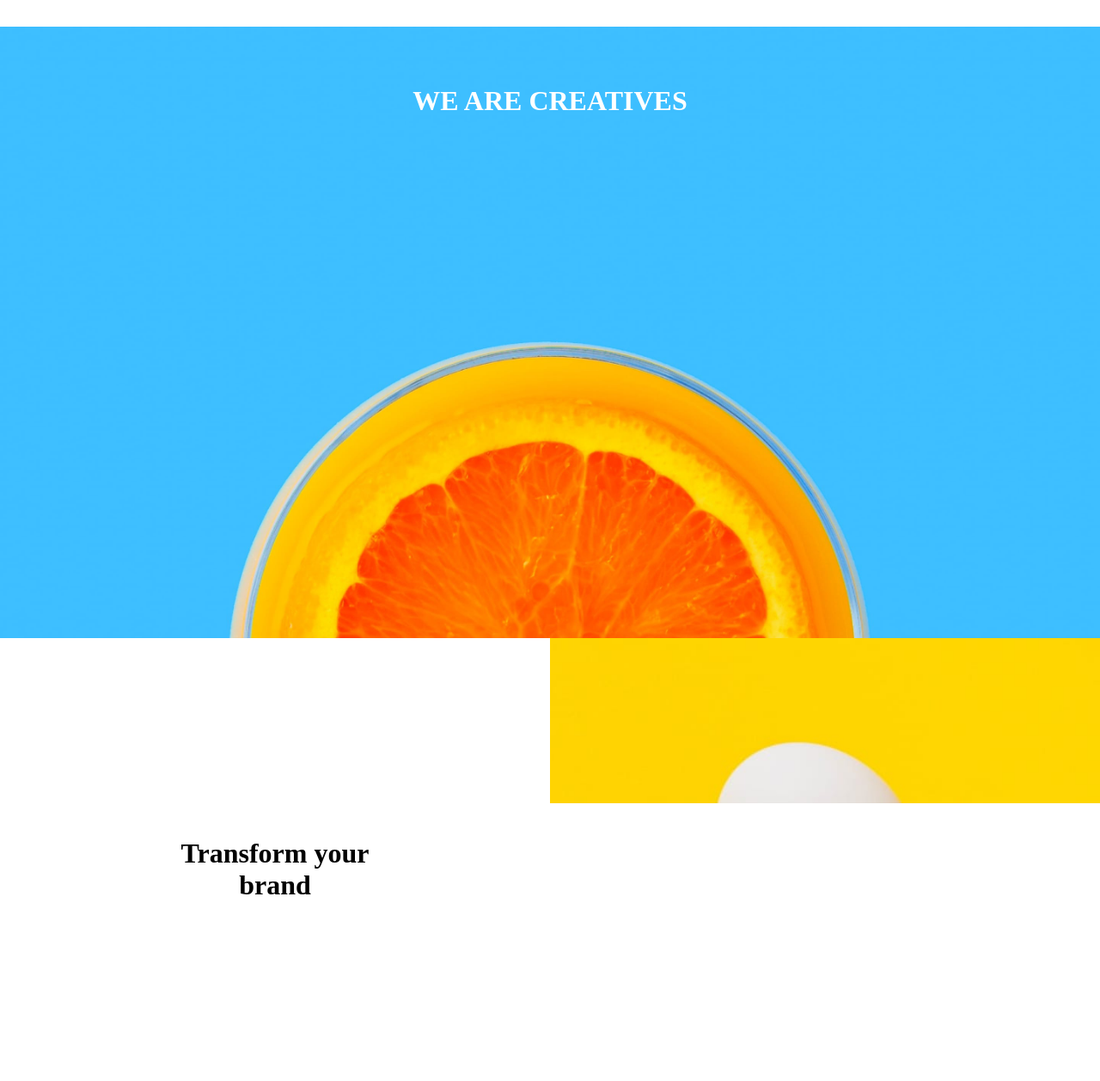
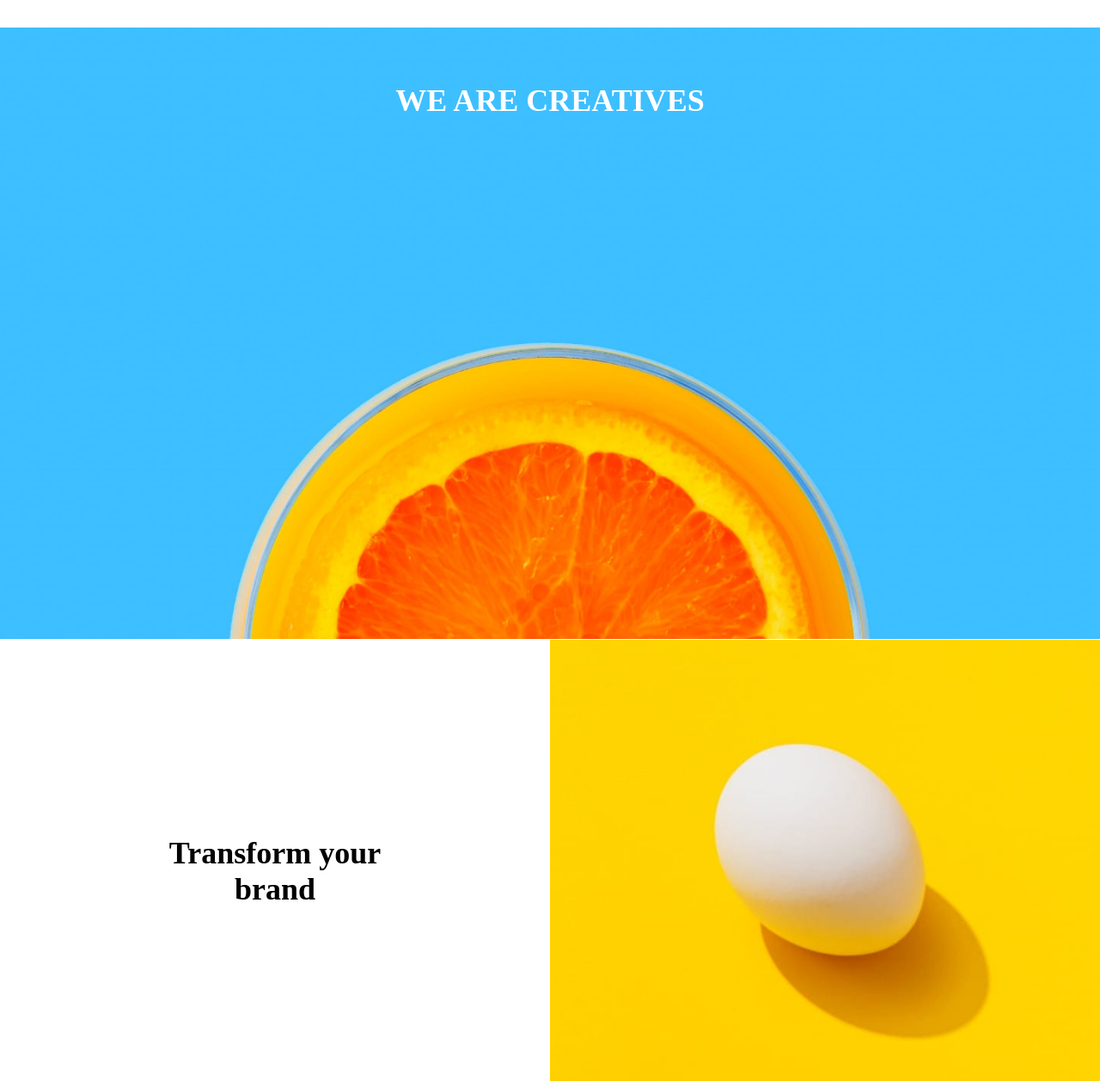
Before and after one commit to TendaniSadiki/Sunnyside-agency-landing-page, a plain HTML site: page index.html in a window 1280 px wide. Shown: the part 83-1340 px from the top of the page at 86% size. Drawn offline with Linux system fonts and the light colour scheme.

```diff
--- a/css/style.css
+++ b/css/style.css
@@ -1,5 +1,8 @@
 
 /*Mobile screen*/
+body{
+    font-family: 'Vollkorn', serif;
+}
 @media screen and (max-width: 375px) {
     *{
         margin: 0;
@@ -8,11 +11,12 @@
     body{
     margin: 0;
     padding: 0;
+    background-color: yellow;
     }
-    body{
-        background-color: yellow;
-    }
+
 }
+
+
 /*Desktop*/
 @media screen and (max-width: 1440px) {
 *{
@@ -22,8 +26,9 @@
 body{
     margin: 0;
     padding: 0;
+    Font-size: 18px;
+
 }
-
 .imageHeader h1{
   position: absolute;
   top: 25%;
@@ -40,16 +45,12 @@
     height: 80px;
     color: hsl(0, 0%, 100%);
 }
-
-
-
 .logo {
     width: 80px;
     padding: 10px;
 }
 nav {
     margin-right: 16px;
-
 }
 a {
     margin-right: 16px;
@@ -61,7 +62,6 @@
     border-radius: 15px;
     background-color: hsl(198, 62%, 26%);
     padding: 10px;
-
 }
 main{
     margin: 0;
@@ -69,19 +69,10 @@
 }
 main .headerImg{
 min-height: 100%;
+}
 
-}
-main .headerImg h1{
-
-}
 main .textContent{
     text-align: center;
-
-
-}
-main .rightContainer{
-
-
 }
 table{
     border-spacing: 0px;
@@ -98,7 +89,6 @@
 main .secTextContent{
     width: 40%;
     margin-right: 30%;
-
 }
 main h1{
     font-weight: bold;
```
Also changed, not shown: index.html (+1 -1 lines).
